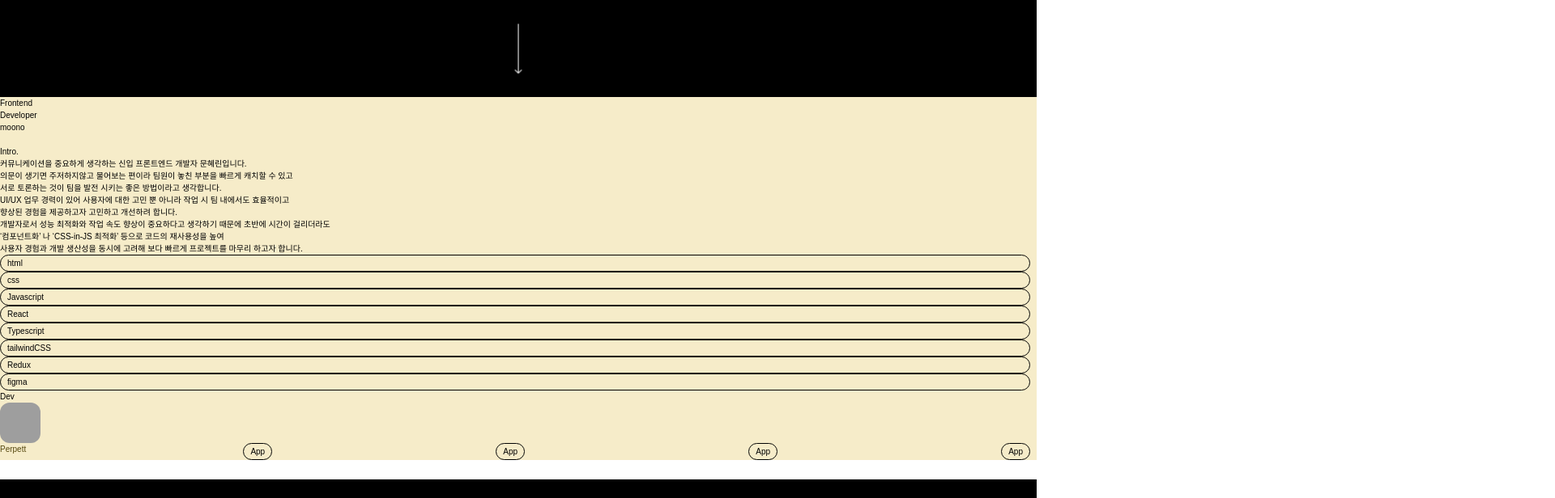
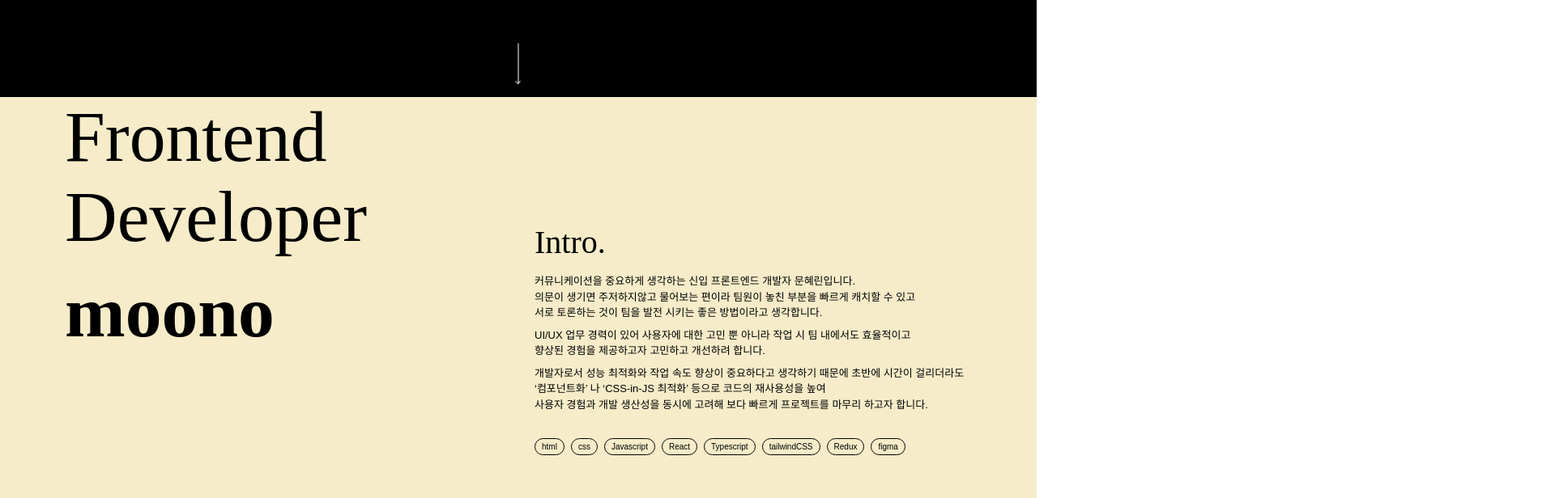
Before and after one commit to moonozz/portfolio, a React (Create React App) app: page / in a window 1280 px wide. Shown: the part 680-1296 px from the top of the page at 81% size, 1920 px wide, since content can reach past the window. Built offline with nearby package versions, Linux system fonts and the light colour scheme; grey boxes are pictures that could not be loaded; a web font is replaced by a local one.

Commit message:
:lipstick: Style: Tag 및 컨텐츠 영역 css 추가

```diff
--- a/src/pages/Home.jsx
+++ b/src/pages/Home.jsx
@@ -1,10 +1,13 @@
-import styled, { keyframes } from 'styled-components';
+import styled, { keyframes, withTheme } from 'styled-components';
 import { useEffect, useRef } from 'react';
 
 import Tag from '../component/Tag';
 import Card from '../component/Card';
 
-function Home() {
+function Home({ theme }) {
+  const borderColor = theme.color.black;
+  // const borderColor2 = theme.color.white`;
+
   const skillArr = [
     'html',
     'css',
@@ -33,38 +36,34 @@ function Home() {
                 <Outline>Developer</Outline>
                 <span>Moono</span>
               </FlowTitle>
-              {/* <FlowTitleOpa>
-                <OutlineOpa>Frontend</OutlineOpa>
-                <OutlineOpa>Developer</OutlineOpa>
-                <span>Moono</span>
-                <OutlineOpa>Frontend</OutlineOpa>
-                <OutlineOpa>Developer</OutlineOpa>
-                <span>Moono</span>
-                <OutlineOpa>Frontend</OutlineOpa>
-                <OutlineOpa>Developer</OutlineOpa>
-                <span>Moono</span>
-              </FlowTitleOpa> */}
             </FlowTrack>
           </FlowBox>
         </div>
         <Arrow />
       </Main>
       <Content>
-        <div className="left clashFont">
+        <Sticky>
+          <div>
             <h3>
               Frontend
               <br />
               Developer
             </h3>
             <h3>moono</h3>
-          <div className="">
-            <button type="button" aria-label="github" className="github-btn" />
+            <div>
+              <button
+                type="button"
+                aria-label="github"
+                className="github-btn"
+              />
               <button type="button" aria-label="figma" className="figma-btn" />
             </div>
           </div>
-        <div className="right">
-          <div className="intro">
-            <h3 className="clashFont">Intro.</h3>
+        </Sticky>
+        <ScrollContent>
+          <Intro>
+            <SubTitle>Intro.</SubTitle>
+            <IntroTxt>
               <p>
                 커뮤니케이션을 중요하게 생각하는 신입 프론트엔드 개발자
                 문혜린입니다.
@@ -89,21 +88,28 @@ function Home() {
                 사용자 경험과 개발 생산성을 동시에 고려해 보다 빠르게 프로젝트를
                 마무리 하고자 합니다.
               </p>
-            <div className="tag-group">
-              <Tag items={skillArr} />
-            </div>
-          </div>
+            </IntroTxt>
+            <TagGroup>
+              <Tag items={skillArr} borderColor={borderColor} />
+              {/* <Tag items={skillArr} borderColor={borderColor2} /> */}
+            </TagGroup>
+          </Intro>
           <div className="Dev">
-            <h3 className="clashFont">Dev</h3>
+            <SubTitle>Dev</SubTitle>
+            <Card text="Perpett" items={['App', 'App', 'App', 'App']} />
+            <Card text="Perpett" items={['App', 'App', 'App', 'App']} />
+            <Card text="Perpett" items={['App', 'App', 'App', 'App']} />
+            <Card text="Perpett" items={['App', 'App', 'App', 'App']} />
+            <Card text="Perpett" items={['App', 'App', 'App', 'App']} />
             <Card text="Perpett" items={['App', 'App', 'App', 'App']} />
           </div>
-        </div>
+        </ScrollContent>
       </Content>
     </div>
   );
 }
 
-export default Home;
+export default withTheme(Home);
 
 const Main = styled.section`
   display: flex;
@@ -144,7 +150,7 @@ const FlowTrack = styled.div`
 `;
 
 const FlowTitle = styled.div`
-  font-size: 15.6rem;
+  font-size: 15rem;
   color: ${({ theme }) => theme.color.main};
   animation: ${flowing} 10s linear infinite;
   line-height: 1.1;
@@ -152,6 +158,9 @@ const FlowTitle = styled.div`
     display: inline-block;
     font-weight: 900;
     padding: 0 3rem;
+  }
+  @media screen and (max-width: 768px) {
+    font-size: 15vh;
   }
 `;
 
@@ -163,45 +172,34 @@ const Outline = styled.span`
   padding: 0 3rem;
 `;
 
-const FlowTitleOpa = styled.div`
-  font-size: 15.6rem;
-  color: ${({ theme }) => theme.color.main};
-  animation: ${flowing} 10s linear infinite;
-  line-height: 1.1;
-
-  span {
-    opacity: 0.2;
-    display: inline-block;
-    font-weight: 900;
-    padding: 0 3rem;
+const arrowAni = keyframes`
+  0% {
+    bottom: 5%
   }
-`;
-
-const OutlineOpa = styled.span`
-  color: ${({ theme }) => theme.color.black};
-  -webkit-text-stroke: 0.1rem ${({ theme }) => theme.color.main};
-  display: inline-block;
-  font-weight: 900;
-  padding: 0 3rem;
-  /* opacity: 1; */
+  50% {
+    bottom: 6%
+  }
+  100% {
+    bottom: 5%
+  }
 `;
 
 const Arrow = styled.span`
   content: '';
   position: absolute;
-  bottom: 6rem;
-  width: 6rem;
+  bottom: 5%;
+  width: 5rem;
   height: 0.1rem;
   background-color: ${({ theme }) => theme.color.white};
   transform: rotateZ(90deg);
+  animation: ${arrowAni} 1s linear infinite;
   &::before {
     content: '';
     border-bottom: 0.1rem solid ${({ theme }) => theme.color.white};
     position: absolute;
     width: 10%;
-    /* bottom: 10%; */
-    top: -0.2rem;
-    left: 5.6rem;
+    top: -0.15rem;
+    left: 4.6rem;
     transform: rotateZ(45deg);
   }
   &::after {
@@ -209,12 +207,85 @@ const Arrow = styled.span`
     border-bottom: 0.1rem solid ${({ theme }) => theme.color.white};
     position: absolute;
     width: 10%;
+    top: 0.15rem;
+    left: 4.6rem;
+    transform: rotateZ(-45deg);
+  }
+  @media screen and (max-width: 768px) {
+    width: 3rem;
+    animation: ${arrowAni} 1s linear infinite;
+
+    &::before {
+      width: 20%;
+      top: -0.2rem;
+      left: 2.5rem;
+    }
+    &::after {
+      width: 20%;
       top: 0.2rem;
-    left: 5.6rem;
-    transform: rotateZ(-45deg);
+      left: 2.5rem;
+    }
   }
 `;
 
 const Content = styled.section`
   background-color: ${({ theme }) => theme.color.main};
+  display: flex;
+  position: relative;
+  padding: 0 8rem;
 `;
+
+const Sticky = styled.div`
+  width: 50%;
+  /* height: calc(100vh - ); */
+  /* height: 100vh; */
+  z-index: 10;
+  div {
+    display: flex;
+    position: sticky;
+    width: 100%;
+    /* height: 100%; */
+    flex-direction: column;
+    justify-content: center;
+  }
+  h3 {
+    font-family: 'Clash Display';
+    font-size: 7vw;
+    line-height: 1.1;
+    font-weight: 800;
+  }
+  h3:first-child {
+    margin-bottom: 2rem;
+    font-weight: 400;
+  }
+`;
+
+const ScrollContent = styled.div`
+  display: flex;
+  flex-direction: column;
+  width: 50%;
+  padding: 15rem 0 15rem 4rem;
+  gap: 12rem;
+`;
+
+const Intro = styled.div`
+  display: flex;
+  flex-direction: column;
+`;
+const IntroTxt = styled.div`
+  font-size: 1.3rem;
+  white-space: nowrap;
+  p {
+    margin-top: 0.8rem;
+  }
+`;
+
+const SubTitle = styled.h4`
+  font-family: 'Clash Display';
+  font-size: 4rem;
+`;
+
+const TagGroup = styled.div`
+  display: flex;
+  margin-top: 3.2rem;
+`;
--- a/src/styles/theme.js
+++ b/src/styles/theme.js
@@ -1,7 +1,4 @@
 const display = {
-  // mobile: 'screen and (max-width: '600px')',
-  // tablet: 'screen and (max-width: '768px')',
-  // desktop: 'screen and (max-width: '1024px')',
   mobile: '560px',
   tablet: '768px',
   desktop: '1024px',
```
Lines whose indentation alone changed are shown as unchanged.
